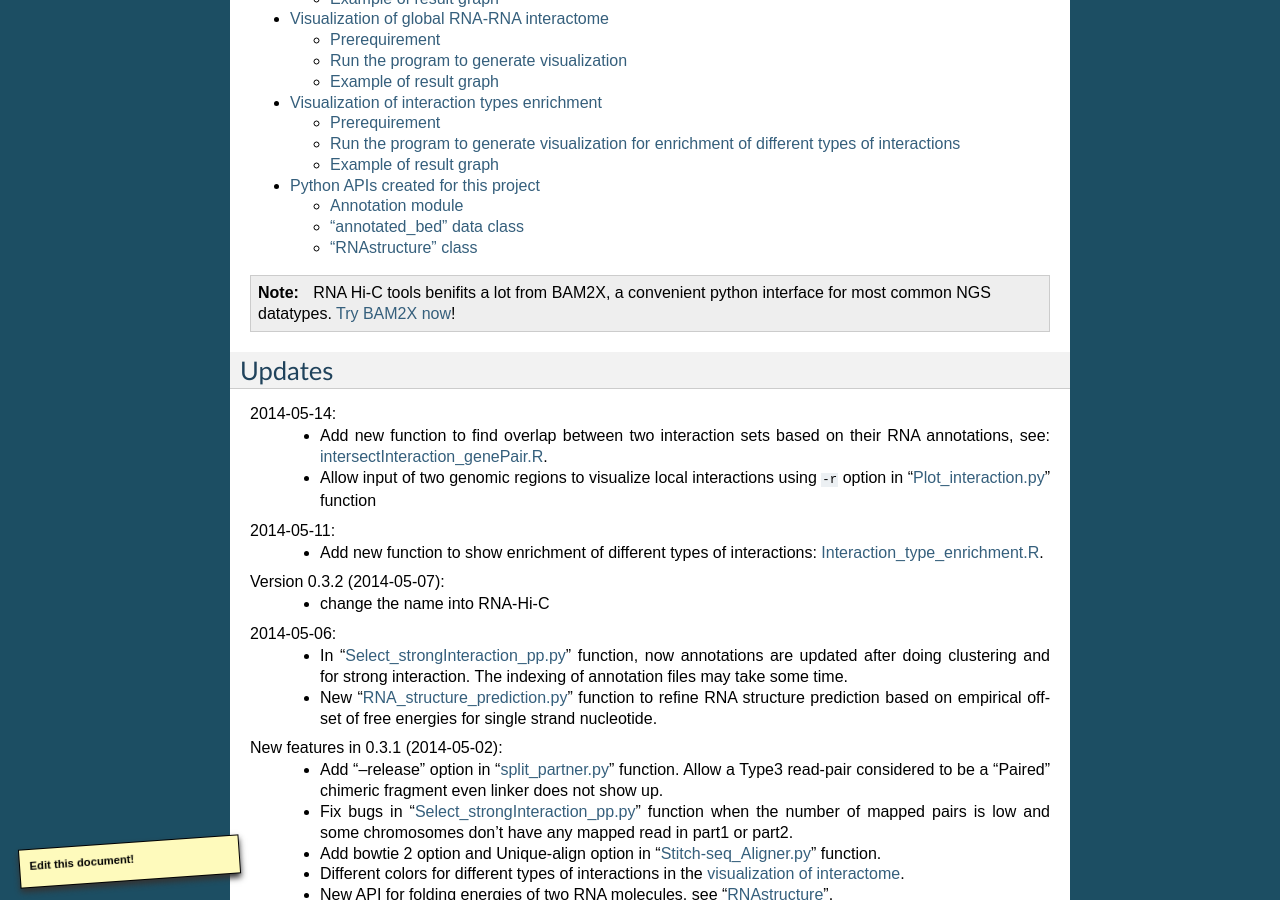
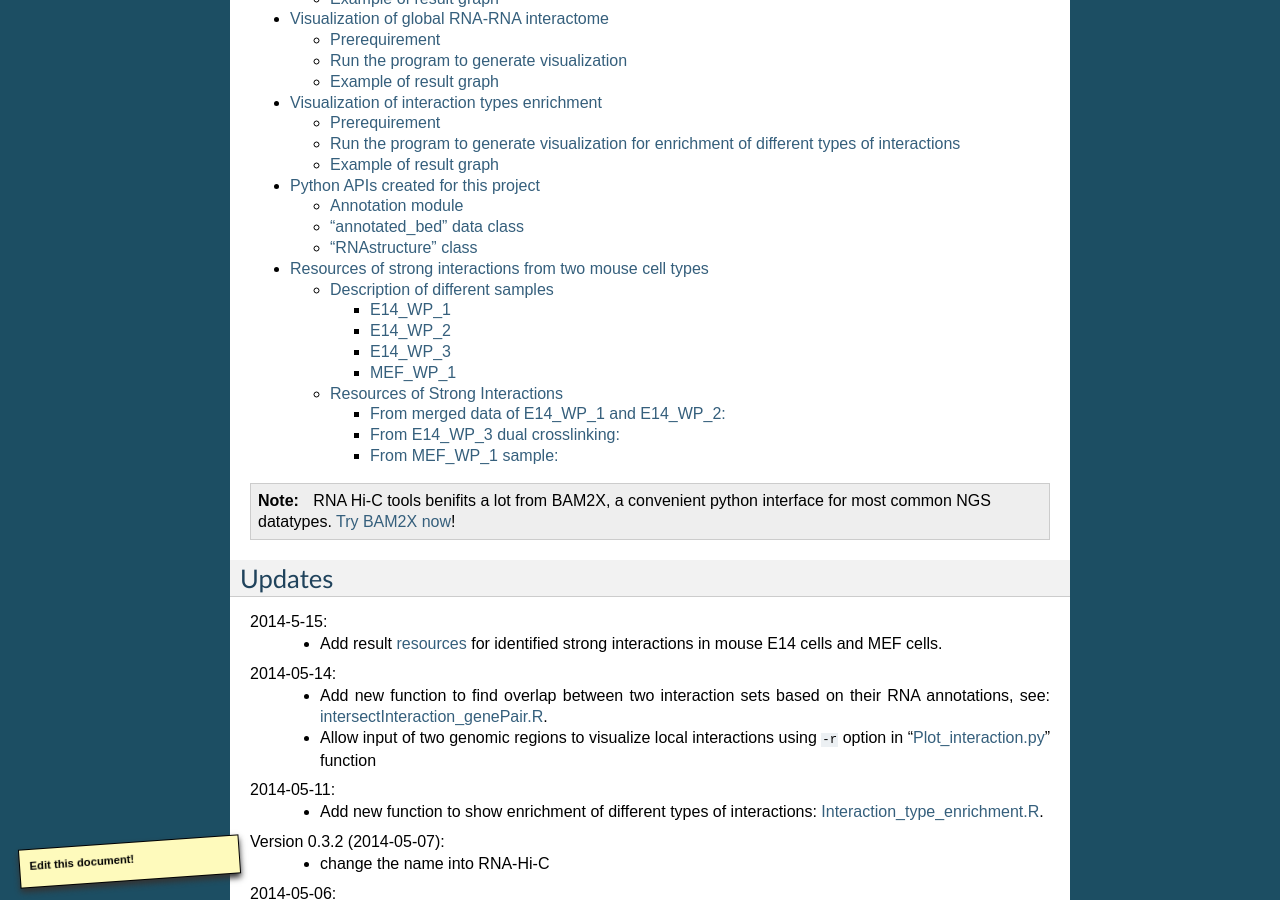
Before and after one commit to yu68/RNA-Hi-C, a Sphinx documentation site: the page built from doc/source/index.rst, in a window 1280 px wide and 900 px high, scrolled down 681 px. Built offline with Sphinx 7.4.7, drawn with Linux system fonts in a browser that asks for light colours; formulas are drawn with MathJax 3; comment, search, counter and statistics services are not loaded; some of the changed lines change nothing that is shown.

Commit message:
add strong interaction resources in the documnetation

```diff
--- /dev/null
+++ b/doc/source/Data_Resources.rst
@@ -0,0 +1,106 @@
+.. _Resource:
+
+==========================================================
+Resources of strong interactions from two mouse cell types
+==========================================================
+
+Description of different samples
+================================
+
+E14_WP_1
+--------
+
+:Cell line: ESC E14
+:Barcode: ACCT
+:Experimental Details: Actively growing E14 cells were UV irradiated (254 nm) at 200mJ/cm
+  to crosslink proteins to interacting RNAs. After cell lysis, we trim down RNAs into
+  1000-2000 nt using RNase I and remove DNA by TURBO DNase. To recover RNAs bound to
+  RNA-binding proteins, we biotin-labeled them with EZ-Link Iodoacetyl-PEG2-Biotin from
+  Pierce. RNA-protein complexes were next immobilized on Streptavidin-coated beads. The
+  beads are then saturated with free biotin, preventing it from interfering with following
+  ligation with biotin-tagged linker. A biotin-tagged RNA linker was ligated to the 5’-end
+  of immobilized RNAs. Proximity ligation was then carried out under diluted conditions
+  while the RNA-protein complexes are still bound on bead. After RNA purification by
+  Proteinase K and phenol-chloroform extraction, we specifically removed the unligated
+  biotin by first anneal a complementary DNA oligo to the biotin-tagged linker by using
+  the annealing protocol: 70oC for 5 min, 25oC for 20 min, T7 Exo for 30 min. Exonuclease
+  T7 was added to remove terminal unligated biotin at the double-stranded RNAlinker-DNAoligo
+  hybrid. T7 Exonuclease acts in the 5' to 3' direction, catalyzing the removal of 5'
+  mononucleotides from duplex DNA and RNA/DNA hybrids in the 5’ to 3’ direction. The resulted
+  RNAs were fragmented again into ~200 nt using RNase III RNA Fragmentation Module from NEB
+  (1ul of RNase III in 6 min at 37C). The RNAs were purified by column and ligated with
+  sequencing adapter, then reverse-transcribed and PCR for library construction. We applied
+  an rRNA removal step after constructing cDNA by using an rRNA removal protocol based on
+  the Duplex-Specific thermostable nuclease (DSN) enzyme using the protocol recommended by
+  `Illumina <http://supportres.illumina.com/documents/myillumina/7836bd3e-3358-4834-b2f7-80f80acb4e3f/dsn_normalization_sampleprep_application_note_15014673_c.pdf>`_.
+  The constructed cDNAs were quality-checked by Bioanalyzer. The cDNAs were next
+  subjected paired-end sequencing on HiSeq-2500 platform.
+:Linker:
+  *mL5*: 5' - rCrUrA rG/iBiodT/rA rGrCrC rCrArU rGrCrA rArUrG rCrGrA rGrGrA - 3'
+
+E14_WP_2
+--------
+
+:Cell line: ESC E14
+:Barcode: GGCG
+:Experimental Details: Same as E14_WP_1 but this time rRNA removal was performed right after
+  Proteinase K and phenol-chloroform treatment using the GeneRead rRNA Depletion Kit by
+  Qiagen. Furthermore, the annealing of RNA linker and complementary DNA oligo was changed
+  into: denature for 90 s at 90°C, and then anneal at -0.1°C/s to 25 °C and then incubate
+  for 25 min at 25 °C. Since after rRNA depletion the amount of RNA remained was less than
+  that obtained from E14 #1, we reduced the duration of RNA fragmentation by RNase III from
+  6 min to 3 min. However, this reduction in RNase III treatment led to large fragments than
+  desirable.
+:Linker:
+  *mL5*: 5' - rCrUrA rG/iBiodT/rA rGrCrC rCrArU rGrCrA rArUrG rCrGrA rGrGrA - 3'
+
+E14_WP_3
+--------
+
+:Cell line: ESC E14
+:Barcode: AATG
+:Experimental Details: To detect interactions between RNAs that are not bound to the same protein
+  but to interacting proteins, we used formaldehyde in conjunction with a second crosslinker, EGS.
+  The combination of formaldehyde and EGS crosslinks both RNA-protein and protein-protein
+  interactions thereby maximize the detection of RNA-RNA interactions that are facilitated by
+  interacting proteins. Actively grown E14 cells was crosslinked with 1.5 mM of freshly prepared
+  EthylGlycol bis(SuccinimidylSuccinate) (EGS)) for 45 minutes at room temperature and then 1% of
+  formaldehyde for 10 minutes also at room temperature. Since crosslinking by formaldehyde makes
+  the cells very rigid and less amenable to be broken down lysis buffer. Therefore, we utilized
+  sonication to fragment the protein-bound RNA into ~1000 nt size range. The remaining steps were
+  performed similarly to E14_WP_2.
+
+  Another main difference between this sample and other samples is that we didn't remove the nuclei,
+  thus effectively including RNA-RNA interactions inside the nucleus into the sample. In other
+  samples, only the cytoplasm was enriched.
+:Linker:
+  *mL5*: 5' - rCrUrA rG/iBiodT/rA rGrCrC rCrArU rGrCrA rArUrG rCrGrA rGrGrA - 3'
+
+MEF_WP_1
+--------
+
+:Cell line: ESC E14
+:Barcode: GGCG
+:Experimental Details: We irradiated actively grown 1E8 MEF cells (254 nm). This time, the RNAs
+  were fragmented into 300nt size range. RNase III fragmentation was also modified accordingly
+  to adjust for smaller amount of RNAs: instead of adding 1ul of RNase III, we added only 0.5uL
+  of RNase III and then incubated at 37C for 5 min. The subsequent steps were performed using
+  the same procedure as E14_WP_2.
+:Linker:
+  *mL5*: 5' - rCrUrA rG/iBiodT/rA rGrCrC rCrArU rGrCrA rArUrG rCrGrA rGrGrA - 3'
+
+
+Resources of Strong Interactions
+================================
+
+From merged data of E14_WP_1 and E14_WP_2:
+------------------------------------------
+`Download <http://systemsbio.ucsd.edu/RNA-Hi-C/Data/ACCT_GGCG_interaction_clusters.xlsx>`_
+
+From E14_WP_3 dual crosslinking:
+--------------------------------
+`Download <http://systemsbio.ucsd.edu/RNA-Hi-C/Data/AATG_interaction_clusters.xlsx>`_
+
+From MEF_WP_1 sample:
+---------------------
+`Download <http://systemsbio.ucsd.edu/RNA-Hi-C/Data/GGCG_MEF_interaction_clusters.xlsx>`_
--- a/doc/source/index.rst
+++ b/doc/source/index.rst
@@ -19,6 +19,7 @@
 
    Other_api.rst
 
+   Data_Resources
 
 .. note::
 
@@ -27,6 +28,10 @@
 
 Updates
 -------
+
+2014-5-15:
+  * Add result :ref:`resources<Resource>` for identified strong interactions in mouse E14 cells and MEF cells.
+
 2014-05-14:
   * Add new function to find overlap between two interaction sets based on their RNA annotations, see: :ref:`intersectInteraction_genePair.R<intersectiongene>`.
   * Allow input of two genomic regions to visualize local interactions using ``-r`` option in ":ref:`Plot_interaction.py<plotInteraction>`" function
```
Also changed, not shown: 16 other files.
